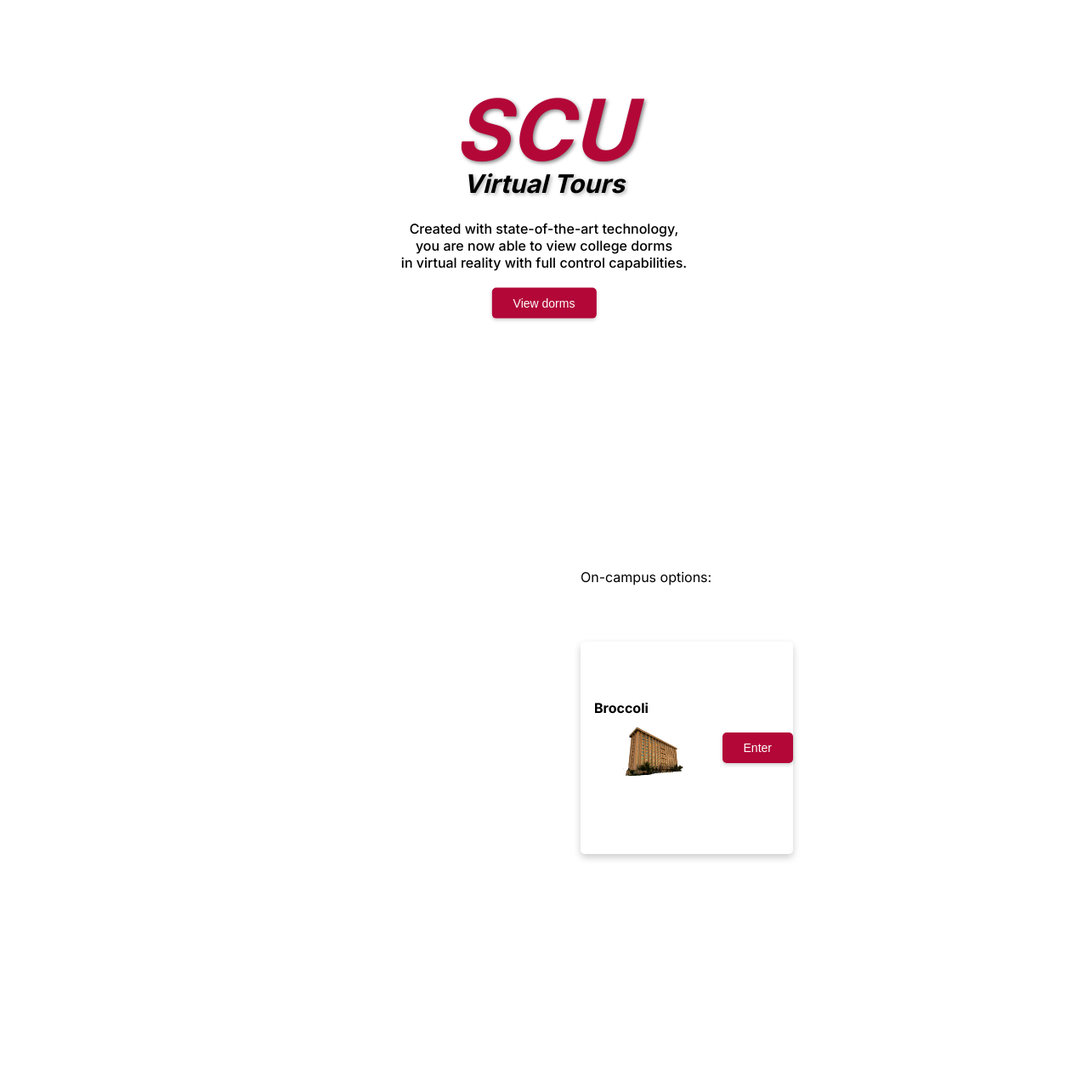
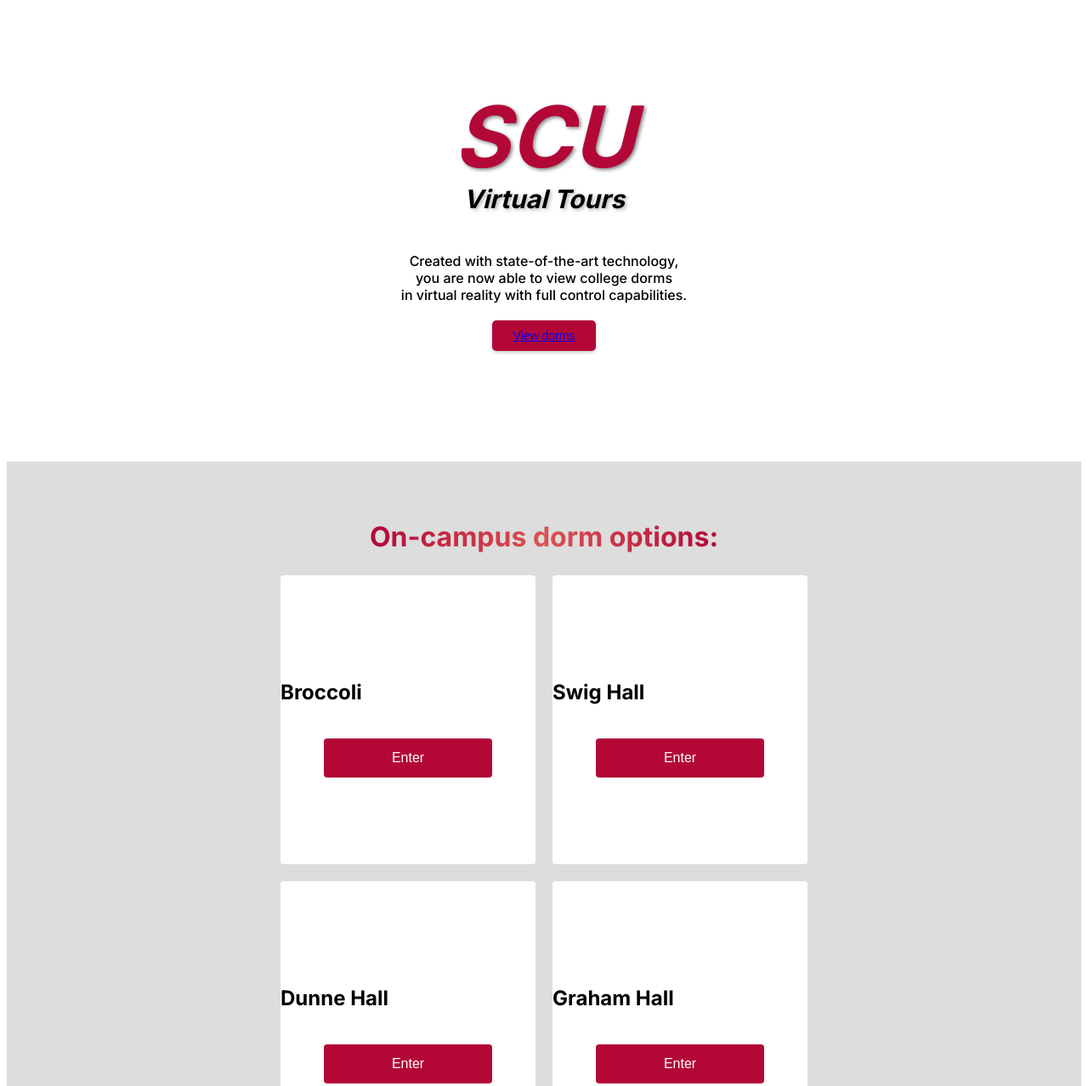
Before and after one commit to kianxm/AR-VR-Virtual-Tours, a plain HTML site: page index.html in a window 1280 px wide. Shown: the part 147-1425 px from the top of the page at 85% size. Drawn offline with Linux system fonts and the light colour scheme.

Commit message:
Devlop branch created

```diff
--- a/index.html
+++ b/index.html
@@ -4,35 +4,58 @@
 	<meta charset="UTF-8">
 	<meta http-equiv="X-UA-Compatible" content="IE=edge">
 	<meta name="viewport" content="width=device-width, initial-scale=1.0">
-	<link rel="stylesheet" href="main.css">
+	<link rel="stylesheet" href="styles.css">
 	<title>Document</title>
 </head>
 <body>
-	<div class="hero-image">
-		<div class="hero-text">
-			<h1>SCU</h1>
-			<h2>Virtual Tours</h2>
-			<p>Created with state-of-the-art technology,<br>
+	<!-- Hero Section -->
+	<div class="hero">
+		<div class="hero-container">
+			<h1 class="hero-heading">SCU</h1>
+			<h2 class="hero-subtitle">Virtual Tours</h1>
+			<p class="hero-description">Created with state-of-the-art technology,<br>
 										you are now able to view college dorms<br>
-				in virtual reality with full control capabilities.</p>
-			<button>View dorms</button>
+										in virtual reality with full control capabilities.
+			</p>
+			<button class="main-btn"><a href="#">View dorms</a></button>
 		</div>
 	</div>
 
-
-
-	<div class="grid-container">
-		<p>On-campus options:</p>
-
-		<div class="card">
-			<div class="card-container">
-				<h4><b>Broccoli</b>
-				<img src="swig.png" style="width: 100%">
+	<!-- On-campus Dorms -->
+	<div class="dorms" id="dorms">
+		<h1>On-campus dorm options:</h1>
+		<div class="dorms-wrapper">
+			<div class="dorms-card">
+				<h2><b>Broccoli</b></h2>
+				<div class="dorms-btn"><button>Enter</button></div>
 			</div>
-			<button class="modal-btn">Enter</button>
+			<div class="dorms-card">
+				<h2><b>Swig Hall</b></h2>
+				<div class="dorms-btn"><button>Enter</button></div>
+			</div>
+			<div class="dorms-card">
+				<h2><b>Dunne Hall</b></h2>
+				<div class="dorms-btn"><button>Enter</button></div>
+			</div>
+			<div class="dorms-card">
+				<h2><b>Graham Hall</b></h2>
+				<div class="dorms-btn"><button>Enter</button></div>
+			</div>
+		</div>
 	</div>
 
+	<!-- Off-campus Dorms -->
+	<div class="dorms" id="dorms">
+		<h1>Off-campus dorm options:</h1>
+		<div class="dorms-wrapper">
+			<div class="dorms-card">
+				<h2><b>University Villas</b></h2>
+				<div class="dorms-btn"><button>Enter</button></div>
+			</div>
+		</div>
+	</div>
 
+	<!-- Modal Container -->
 	<div class="modal-container" id="modal-container">
 		<div class="modal">
 			<h1>Broccoli</h1>
@@ -47,7 +70,6 @@
 			</button>
 		</div>
 	</div>
-	</div>
 
 	<script src="script.js"></script>
 
--- a/main.css
+++ /dev/null
@@ -1,140 +0,0 @@
-@import url('https://fonts.googleapis.com/css?family=Poppins&display=swap');
-@import url('https://fonts.googleapis.com/css2?family=Inter:wght@300;400;500;600;700;800&display=swap');
-
-* {
-    box-sizing: border-box;
-}
-
-body {
-    /* background-color: #edeef6; */
-    background-color: #ffffff;
-    font-family: 'Inter', sans-serif;
-}
-
-.hero-image {
-    background-image: linear-gradient(rgba(0, 0, 0, 0.5), rgba(0, 0, 0, 0.5)), url("background.png");
-}
-
-.hero-text {
-    text-align: center;
-    position: absolute;
-    top: 50%;
-    left: 50%;
-    transform: translate(-50%, -50%);
-    color: #b30738;
-}
-
-.hero-text h1 {
-    font-size: 100px;
-    font-weight: bold;
-    font-style: italic;
-    text-shadow: 2px 2px 4px #868686;
-    margin: -40px;
-}
-
-.hero-text h2 {
-    font-size: 30px;
-    font-weight: bold;
-    font-style: italic;
-    text-shadow: 2px 2px 4px #b6b6b6;
-    color: black;
-}
-
-.hero-text p {
-    color: black;
-    font-weight: 500;
-    margin: 20px;
-}
-
-.card {
-    box-shadow: 0 4px 8px 0 rgba(0, 0, 0, 0.2);
-    transition: 0.3s;
-    border-radius: 5px;
-    width: 250px;
-    display: flex;
-    align-items: center;
-    justify-content: center;
-}
-
-.card:hover {
-    box-shadow: 0 8px 16px 0 rgba(0, 0, 0, 0.2);
-}
-
-.card-container {
-    padding: 2px 16px;
-    width: 250px;
-    height: 250px;
-    display: flex;
-    align-items: center;
-    justify-content: center;
-}
-
-button {
-    background-color: #b30738;
-    border: 0;
-    border-radius: 5px;
-    box-shadow: 0 2px 4px rgba(0, 0, 0, 0.2);
-    color: #fff;
-    font-size: 14px;
-    padding: 10px 25px;
-}
-
-button:hover {
-    background-color: #9c0630;
-}
-
-.grid-container {
-    display: grid;
-    gap: 50px;
-    justify-content: center;
-    margin: 800px;
-}
-
-.grid-container p {
-    grid-column-start: 1;
-    justify-self: start;
-}
-
-.modal-container {
-    background-color: rgba(0, 0, 0, 0.3);
-    display: flex;
-    visibility: hidden;
-    align-items: center;
-    justify-content: center;
-    position: fixed;
-    top: 0;
-    left: 0;
-    height: 100vh;
-    width: 100vw;
-    opacity: 0;
-    transition: visibilty 0s, opacity 0.5s;
-}
-
-.modal-active {
-    visibility: visible;
-    opacity: 1;
-}
-
-.modal {
-    position: relative;
-    background-color: #fff;
-    padding: 30px 50px;
-    box-shadow: 0 2px 4px rgba(0, 0, 0, 0.2);
-    border-radius: 5px;
-    width: 800px;
-    height: 700px;
-    max-width: 100%;
-    text-align: center;
-}
-
-.modal-close {
-    position: absolute;
-    top: 10px;
-    right: 10px;
-    font-weight: bold;
-    cursor: pointer;
-}
-
-.modal h1 {
-    margin: 20px;
-}
--- a/script.js
+++ b/script.js
@@ -1,4 +1,4 @@
-const modalBtn = document.querySelector('.modal-btn');
+const modalBtn = document.querySelector('.dorms-btn');
 const modalBg = document.querySelector('.modal-container');
 const modalClose = document.querySelector('.modal-close');
 
--- /dev/null
+++ b/styles.css
@@ -0,0 +1,206 @@
+@import url('https://fonts.googleapis.com/css?family=Poppins&display=swap');
+@import url('https://fonts.googleapis.com/css2?family=Inter:wght@300;400;500;600;700;800&display=swap');
+
+/* * {
+    box-sizing: border-box;
+} */
+
+body {
+    background-color: #ffffff;
+    font-family: 'Inter', sans-serif;
+}
+
+/* Hero Section */
+.hero {
+    background-color: #ffffff;
+}
+
+.hero-container {
+    display: flex;
+    flex-direction: column;
+    justify-content: center;
+    align-items: center;
+    max-width: 1200px;
+    margin: 0 auto;
+    height: 90%;
+    text-align: center;
+    padding: 30px;
+    margin-top: 150px;
+}
+
+.hero-heading {
+    font-size: 100px;
+    margin-bottom: -30px;
+    font-weight: bold;
+    font-style: italic;
+    text-shadow: 2px 2px 4px #868686;
+    color: #b30738;
+}
+
+.hero-subtitle {
+    font-size: 30px;
+    font-weight: bold;
+    font-style: italic;
+    text-shadow: 2px 2px 4px #b6b6b6;
+    color: black;
+}
+
+.hero-description {
+    color: black;
+    font-weight: 500;
+    margin: 20px;
+}
+
+.main-btn {
+    background-color: #b30738;
+    border: 0;
+    border-radius: 5px;
+    box-shadow: 0 2px 4px rgba(0, 0, 0, 0.2);
+    color: #fff;
+    font-size: 14px;
+    padding: 10px 25px;
+    margin-bottom: 100px;
+}
+
+@media screen and (max-width: 768px) {
+    .hero-heading {
+        font-size: 60px;
+    }
+    .hero-subtitle {
+        font-size: 40px;
+    }
+    .hero-description  {
+        font-size: 20px;
+    }
+}
+
+/* On Campus Dorm Section */
+.dorms {
+    background: #dddddd;
+    display: flex;
+    flex-direction: column;
+    justify-content: center;
+    align-items: center;
+    height: 100%;
+    padding: 3rem 0;
+}
+
+.dorms h1 {
+    background-color: #ff8177;
+    background-image: linear-gradient(to right, #b30738, #dc5252, #b30738 100%);
+    background-size: 100%;
+    -webkit-background-clip: text;
+    -moz-background-clip: text;
+    -webkit-text-fill-color: transparent;
+    -moz-text-fill-color: transparent;
+    margin-bottom: 1rem;
+    font-size: 2rem;
+}
+
+.dorms h2 {
+    color: black;
+    justify-content: center;
+    align-items: center;
+}
+
+.dorms-wrapper {
+    display: grid;
+    grid-template-columns: 1fr 1fr 1fr 1fr;
+    grid-template-rows: 1fr;
+}
+
+.dorms-card {
+    margin: 10px;
+    height: 340px;
+    width: 300px;
+    border-radius: 4px;
+    display: flex;
+    flex-direction: column;
+    justify-content: center;
+    color: #000;
+    background-color: white;
+    transition: 0.3s ease-in;
+}
+
+.dorms-btn {
+    display: flex;
+    justify-content: center;
+    margin-top: 20px;
+}
+
+.dorms-btn button {
+    color: #fff;
+    padding: 14px 80px;
+    border: none;
+    outline: none;
+    border-radius: 4px;
+    background: #b30738;
+    font-size: 1rem;
+}
+
+.dorms-card button:hover {
+    cursor: pointer;
+    box-shadow: 0 8px 16px 0 rgba(0, 0, 0, 0.2);
+}
+
+.dorms-card:hover {
+    transform: scale(1.05);
+    transition: 0.3s ease-in;
+    cursor: pointer;
+}
+
+@media screen and (max-width: 1300px) {
+    .dorms-wrapper {
+        grid-template-columns: 1fr 1fr;
+    }
+}
+
+@media screen and (max-width: 768px) {
+    .dorms-wrapper {
+        grid-template-columns: 1fr;
+    }
+}
+
+.modal-container {
+    background-color: rgba(0, 0, 0, 0.3);
+    display: flex;
+    visibility: hidden;
+    align-items: center;
+    justify-content: center;
+    position: fixed;
+    top: 0;
+    left: 0;
+    height: 100vh;
+    width: 100vw;
+    opacity: 0;
+    transition: visibilty 0s, opacity 0.5s;
+}
+
+.modal-active {
+    visibility: visible;
+    opacity: 1;
+}
+
+.modal {
+    position: relative;
+    background-color: #fff;
+    padding: 30px 50px;
+    box-shadow: 0 2px 4px rgba(0, 0, 0, 0.2);
+    border-radius: 5px;
+    width: 800px;
+    height: 700px;
+    max-width: 100%;
+    text-align: center;
+}
+
+.modal-close {
+    position: absolute;
+    top: 10px;
+    right: 10px;
+    font-weight: bold;
+    cursor: pointer;
+}
+
+.modal h1 {
+    margin: 20px;
+}
```
Lines whose indentation alone changed are shown as unchanged.
